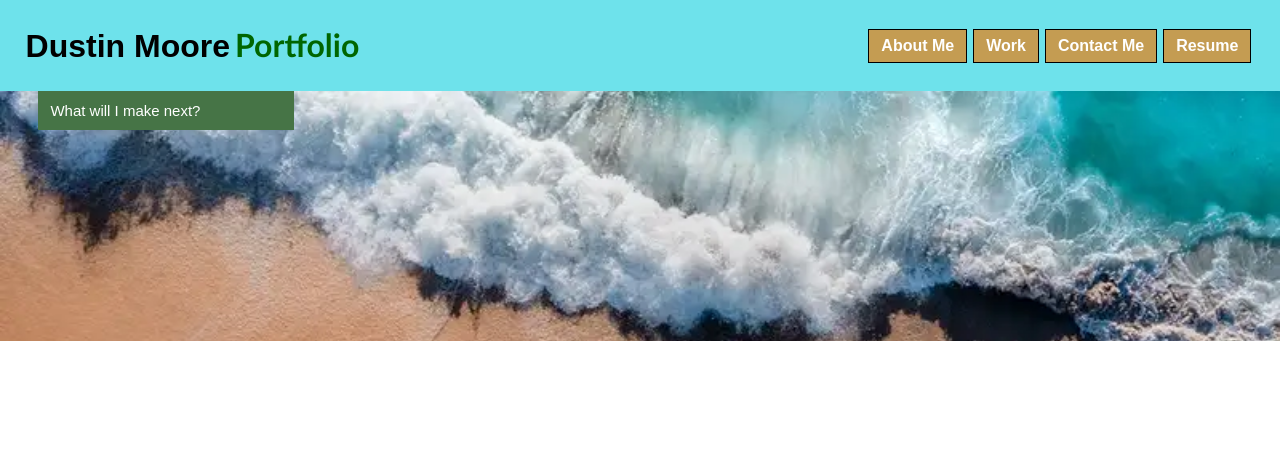
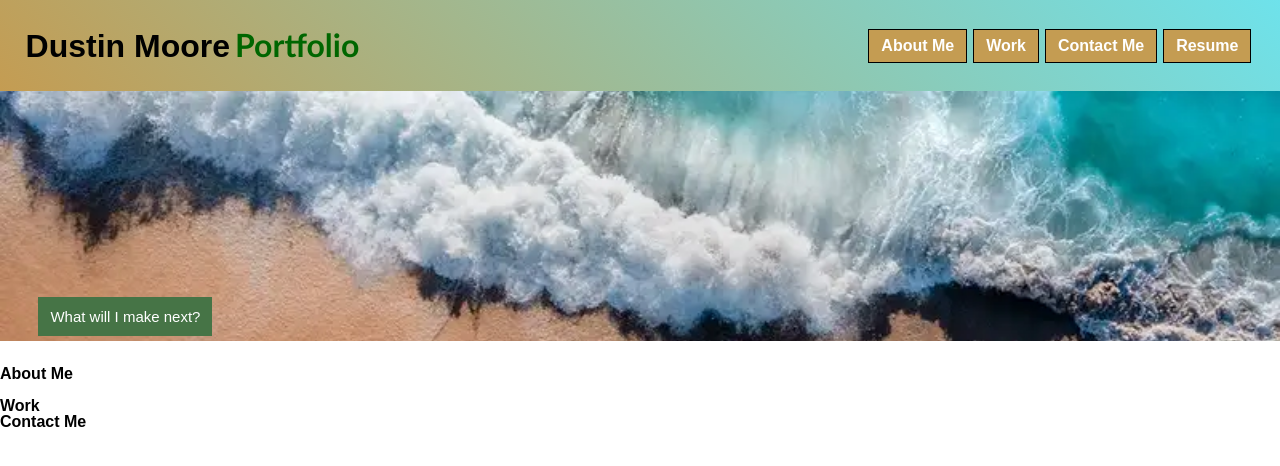
Before and after one commit to Dustinm5Oly/Challenge-Portfolio, a plain HTML site: page index.html in a window 1280 px wide. Drawn offline with Linux system fonts and the light colour scheme.

Commit message:
Fixed flex container and header background also added article sections

```diff
--- a/assets/style.css
+++ b/assets/style.css
@@ -3,9 +3,10 @@ header {
     justify-content: space-between;
     align-items: center;
     padding: 2%;
-    background-color: rgb(110, 226, 235);
+    background-image: linear-gradient(45deg, rgba(196, 156, 82, 1), rgba(110, 226, 235, 1));
     color: black
 }
+
 
 nav ul {
     display:flex;
@@ -36,6 +37,8 @@ nav a:hover {
 }
 
 .waves {
+    display: flex;
+    align-items: flex-end;
     height: 250px;
     width: 100%;
     margin-bottom: 25px;
@@ -52,6 +55,7 @@ nav a:hover {
     font-size: 15px;
     margin-left: 3%;
     margin-right: 77%;
+    margin-bottom: 5px;
 }
 
 .flex-container div {
--- a/index.html
+++ b/index.html
@@ -26,8 +26,22 @@
         </div>
     </div>
     <section>
+        <article>
+            <h2>About Me</h2>
+            <img>
+            <p>
 
+            </p>
+        </article>
+        <article>
+            <h2>Work</h2>
+            <p>
 
+            </p>
+        </article>
+        <article>
+            <h2>Contact Me</h2>
+        </article>
     </section>
 
 </body>
```
